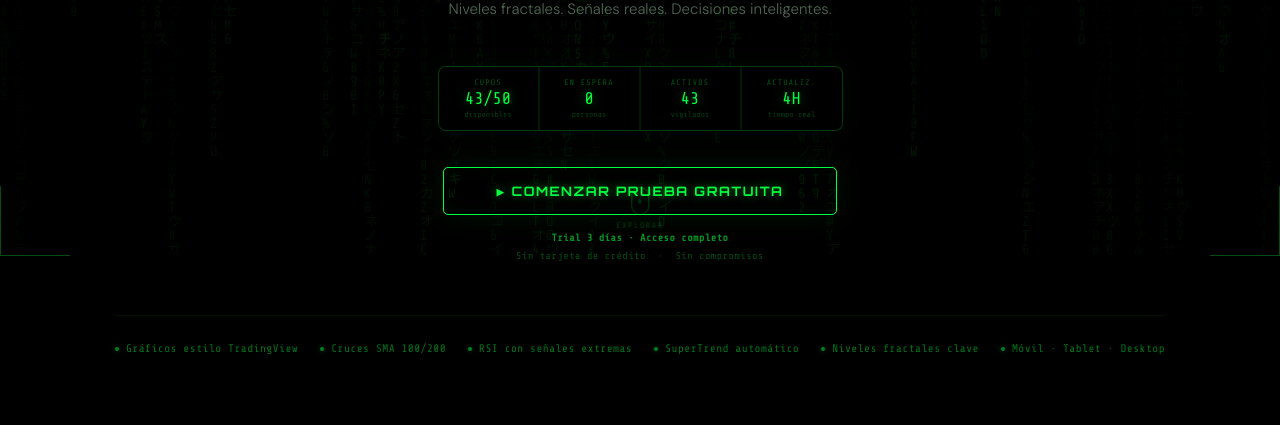
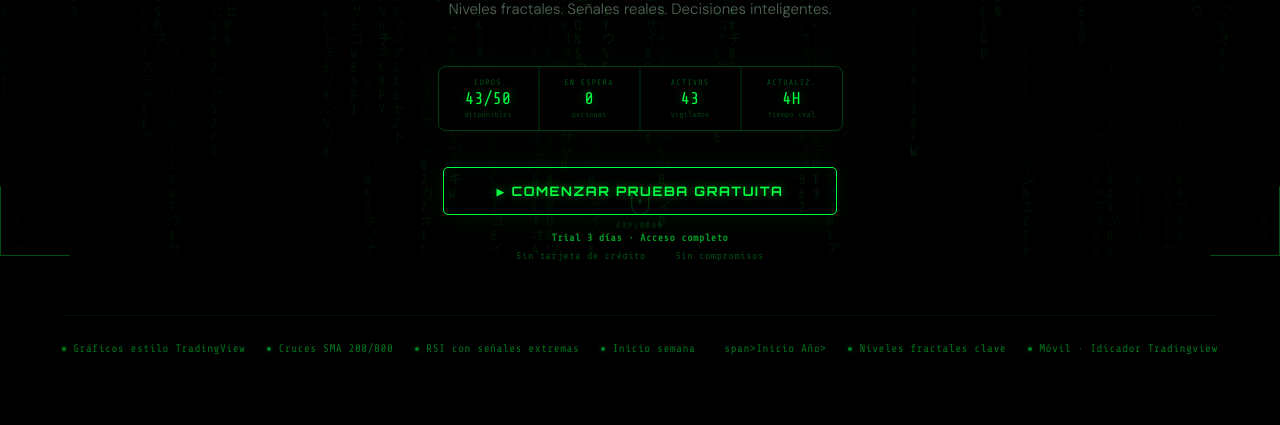
Before and after one commit to PurificacionDomenech/TheMatrixLab, a FastAPI app: page / in a window 1280 px wide. Shown: the part 544-969 px from the top of the page. Run offline with FastAPI, Linux system fonts and the light colour scheme; some libraries are stand-ins or nearby versions.

Commit message:
Update Splash.html

```diff
--- a/templates/Splash.html
+++ b/templates/Splash.html
@@ -503,11 +503,12 @@ h1 .rx{
 
   <div class="features-strip">
     <div class="feat-item"><span class="feat-dot"></span>Gráficos estilo TradingView</div>
-    <div class="feat-item"><span class="feat-dot"></span>Cruces SMA 100/200</div>
+    <div class="feat-item"><span class="feat-dot"></span>Cruces SMA 200/800</div>
     <div class="feat-item"><span class="feat-dot"></span>RSI con señales extremas</div>
-    <div class="feat-item"><span class="feat-dot"></span>SuperTrend automático</div>
+    <div class="feat-item"><span class="feat-dot"></span> Inicio semana</div>
+    <div class="feat-item"><span class="feat.dot"></span>span>Inicio Año></div>
     <div class="feat-item"><span class="feat-dot"></span>Niveles fractales clave</div>
-    <div class="feat-item"><span class="feat-dot"></span>Móvil · Tablet · Desktop</div>
+    <div class="feat-item"><span class="feat-dot"></span>Móvil · Idicador Tradingview</div>
   </div>
 </main>
 
```
